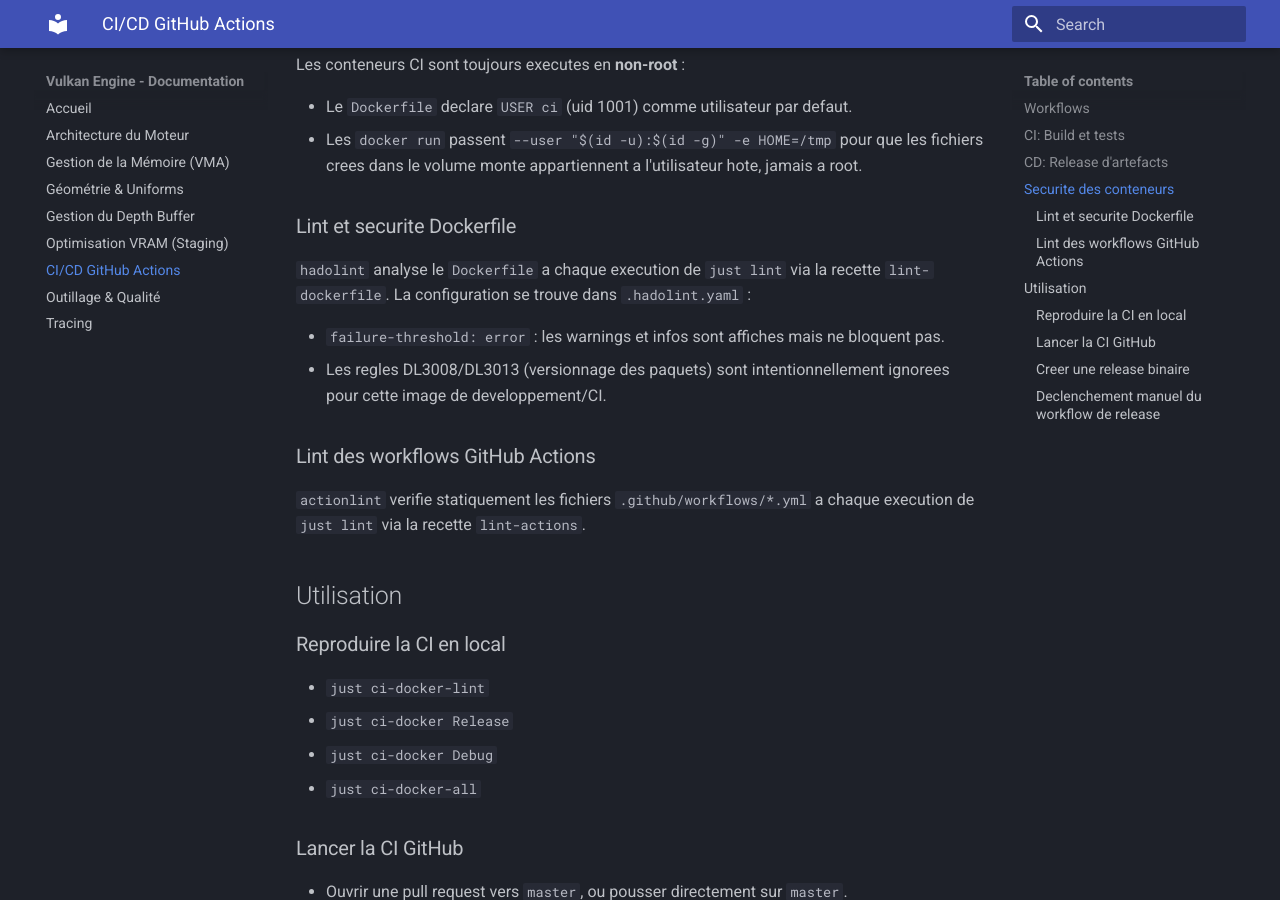
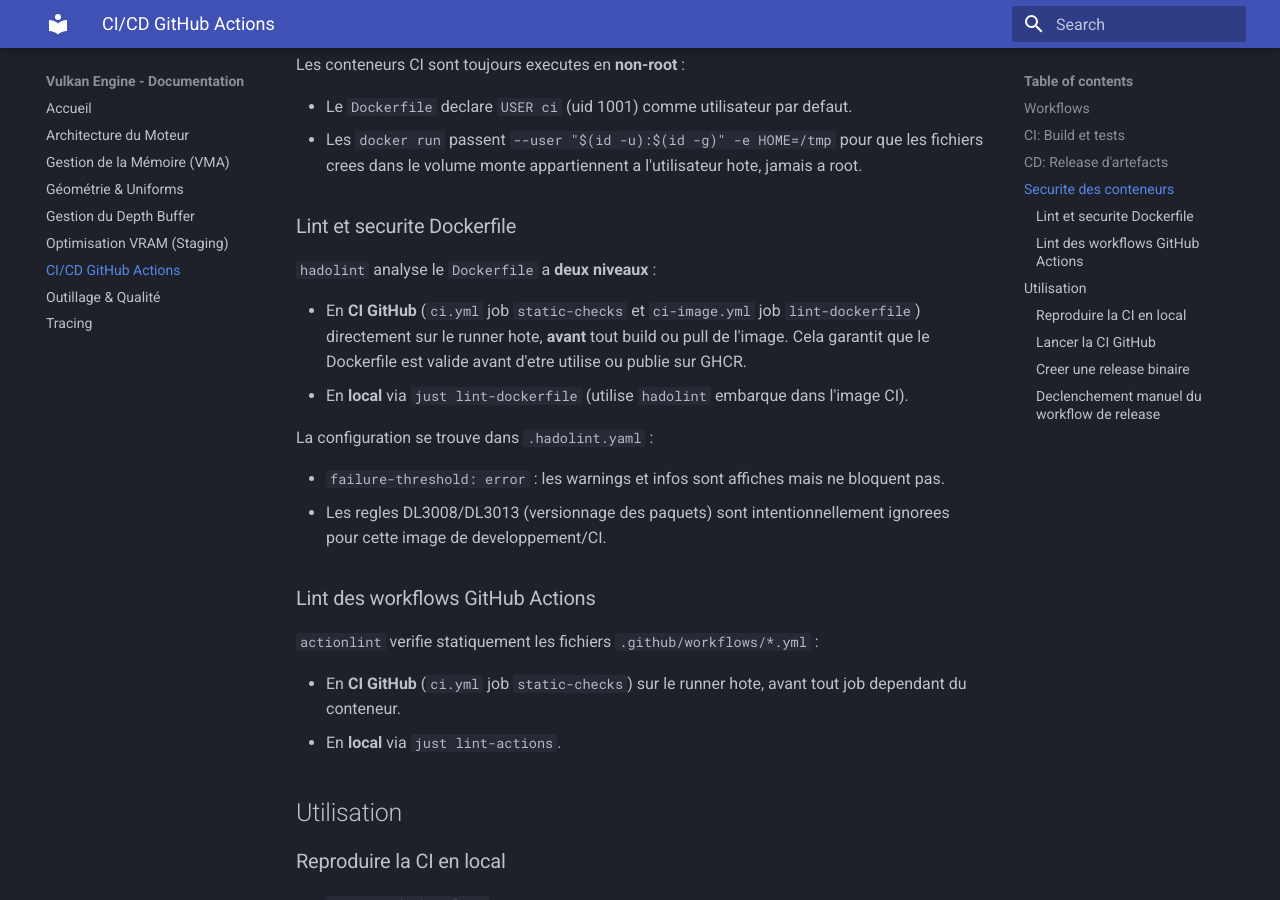
Before and after one commit to yoyonel/suckless-vulkan, an MkDocs documentation site: the page built from docs/ci_cd.md, in a window 1280 px wide and 900 px high, scrolled down 1416 px. Built offline with MkDocs 1.6.1 and Material for MkDocs 9.7.7, drawn with Linux system fonts in a browser that asks for light colours; some of the changed text lies outside the part shown.

Commit message:
docs(ci_cd): document static-checks host job and two-level hadolint/actionlint

```diff
--- a/docs/ci_cd.md
+++ b/docs/ci_cd.md
@@ -14,9 +14,10 @@
 
 Le workflow `ci.yml` execute les etapes suivantes :
 
-1. Resolution de l'image CI (`ghcr.io/<owner>/suckless-vulkan-ci:latest`) avec fallback sur build local depuis `docker/ci/Dockerfile`.
-1. Lint complet dans un conteneur CI.
-1. Build+tests en matrice `Release`/`Debug` dans un conteneur CI.
+1. **`static-checks`** (runner hote, sans conteneur) : `hadolint` sur le Dockerfile +
+   `actionlint` sur les workflows. Bloque les jobs suivants en cas d'echec.
+1. **`lint`** : resolution de l'image CI puis lint complet dans le conteneur.
+1. **`build-and-test`** (matrice `Release`/`Debug`) : build+tests dans le conteneur CI.
 1. Upload optionnel de `test_output.png` en artefact de job.
 
 Notes:
@@ -50,8 +51,14 @@
 
 ### Lint et securite Dockerfile
 
-`hadolint` analyse le `Dockerfile` a chaque execution de `just lint` via la recette
-`lint-dockerfile`. La configuration se trouve dans `.hadolint.yaml` :
+`hadolint` analyse le `Dockerfile` a **deux niveaux** :
+
+- En **CI GitHub** (`ci.yml` job `static-checks` et `ci-image.yml` job `lint-dockerfile`)
+  directement sur le runner hote, **avant** tout build ou pull de l'image. Cela garantit
+  que le Dockerfile est valide avant d'etre utilise ou publie sur GHCR.
+- En **local** via `just lint-dockerfile` (utilise `hadolint` embarque dans l'image CI).
+
+La configuration se trouve dans `.hadolint.yaml` :
 
 - `failure-threshold: error` : les warnings et infos sont affiches mais ne bloquent pas.
 - Les regles DL3008/DL3013 (versionnage des paquets) sont intentionnellement ignorees
@@ -59,8 +66,11 @@
 
 ### Lint des workflows GitHub Actions
 
-`actionlint` verifie statiquement les fichiers `.github/workflows/*.yml` a chaque
-execution de `just lint` via la recette `lint-actions`.
+`actionlint` verifie statiquement les fichiers `.github/workflows/*.yml` :
+
+- En **CI GitHub** (`ci.yml` job `static-checks`) sur le runner hote, avant tout job
+  dependant du conteneur.
+- En **local** via `just lint-actions`.
 
 ## Utilisation
 
```
